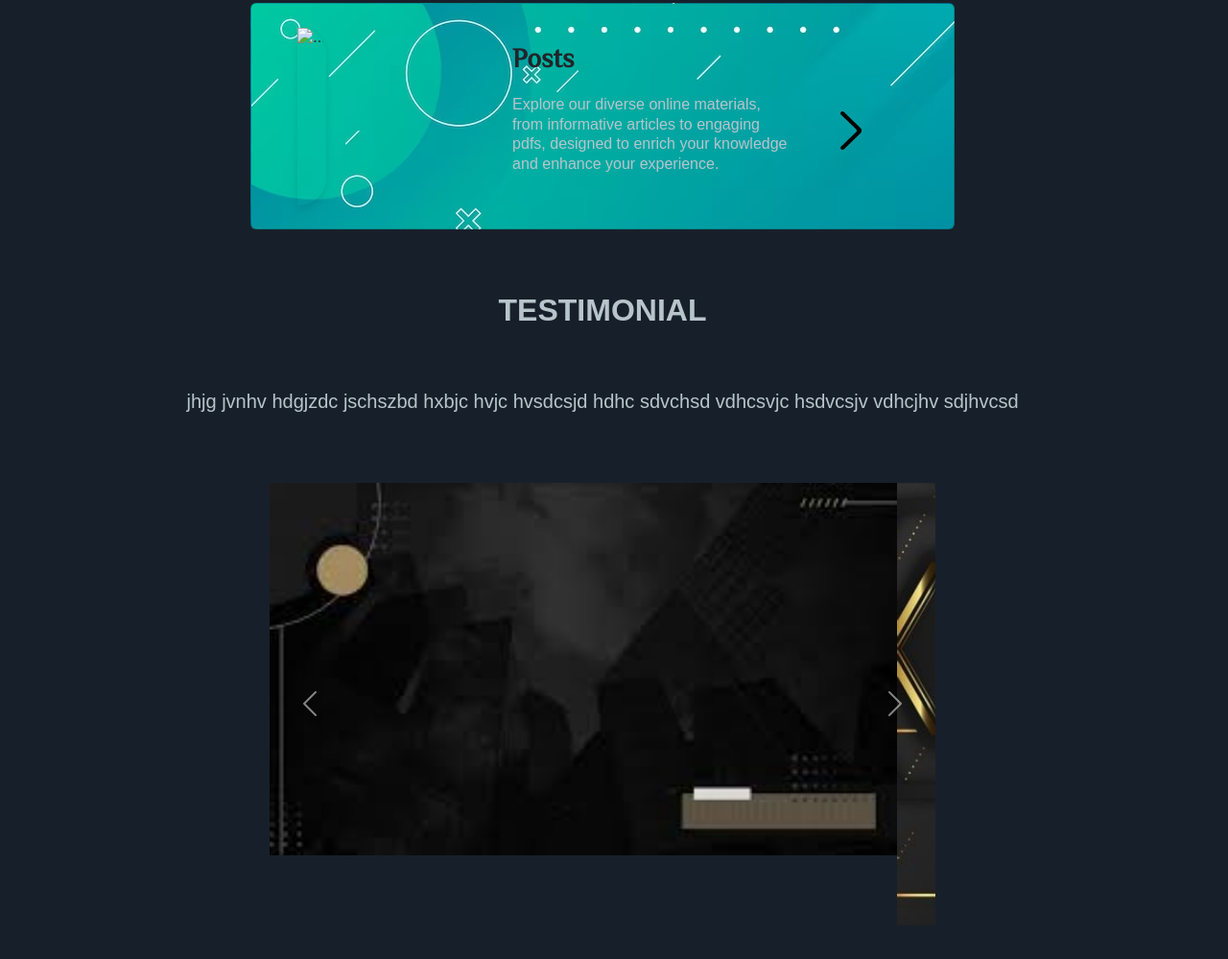
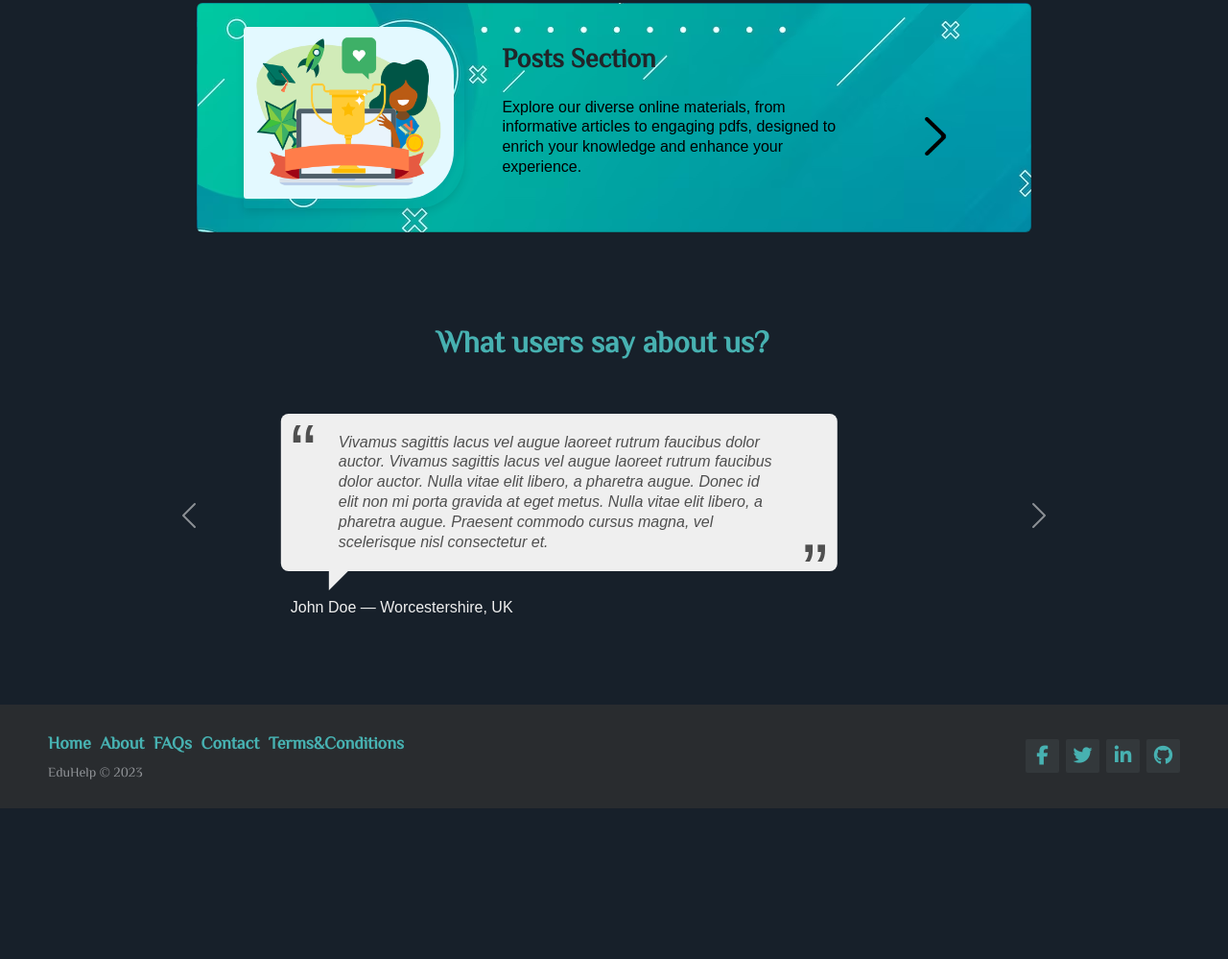
Before and after one commit to shreya-0605/eduhelp, a website: page home.html in a window 1280 px wide. Shown: the part 863-1862 px from the top of the page at 96% size. After the commit the page ends 1705 px from the top, so only its background shows below. Drawn offline with nearby package versions, Linux system fonts and the light colour scheme; sample sign-in values are in the browser's storage.

Commit message:
homepage done

```diff
--- a/home.css
+++ b/home.css
@@ -1,6 +1,17 @@
-body{
-  background-color: black;
+html,
+body {
+	scroll-behavior: smooth;
 }
+
+body {
+	font-family: "Montserrat", sans-serif;;
+	font-size: 16px;
+	font-weight: 400;
+	line-height: 1.3rem;
+	color: #b8c4cc;
+	background-color: #17202a;
+}
+
 .navbar{
   display:flex;
   width: 100%;
@@ -19,7 +30,6 @@ body{
   text-shadow: 0.8px 0.8px rgba(222, 219, 219, 0.992);
   cursor: pointer;
   padding-top: 16px;
-
 }
 
 .nav-content{
@@ -30,9 +40,6 @@ body{
  padding-left: 40px;
  padding-right: 40px;
  height: 100%;
-}
-.row.col-12{
-  margin-top: 50px;
 }
 
 .icon-link,.logo{
@@ -59,9 +66,16 @@ body{
 }
 
 /* cards */
+.row.col-12.justify-content-center{
+  padding: 0px;
+}
 .card.col-8.mb-4{
   display: flex;
   background-image: url(images/p3.jpg);
+}
+
+.col-9.card-text{
+  color: #000;
 }
 
 .image-box {
@@ -72,16 +86,18 @@ body{
 }
 
 .card-img-top {
-  width: 90%; /* Make the image fill the container */
+  width: 95%; /* Make the image fill the container */
   height: auto; /* Maintain aspect ratio */
   border-radius: 3px 50px 50px 3px; /* In case the image is not a perfect fit */
   margin-left: 0%;
 }
 
+#blog-image{
+  height: 95%;
+}
 .arrow {
-  padding:7% 5% ;
+  padding:7% 10% ;
   justify-content: center;
-
 }
 
 .arrow img {
@@ -107,197 +123,181 @@ body{
 
 }
 
-@import url("https://fonts.googleapis.com/css2?family=Montserrat:ital,wght@0,200;0,300;0,400;0,500;0,600;0,700;0,800;1,200;1,300;1,400;1,500;1,600;1,700;1,800&display=swap");
-
-/* ------------------------------------
-    CSS Variables
------------------------------------- */
-
-:root {
-	/* Colors */
-	--primary: #17202a;
-	--secondary: #ffffff;
-	--acent: #bd2a28;
-	--white: #ffffff;
-	--text-color: #b8c4cc; /* Text Color */
-	--border-color: #888888; /* Border Color */
-
-	--drop-shadow: rgba(0, 0, 0, 0.2);
-	--inner-shadow: rgba(0, 0, 0, 0.2);
-	--inner-shadow-2: rgba(255, 255, 255, 0.2);
-
-	/* Font-family */
-	--font-primary: "Montserrat", sans-serif;
-	--font-secondary: "Montserrat", sans-serif;
-
-	/* Font-size */
-	--text-small: 13px;
-	--base-text: 16px;
-	--text-large: 18px;
-
-	--heading1: 42px;
-	--heading2: 33px;
-	--heading3: 28px;
-	--heading4: 23px;
-	--heading5: 19px;
-
-	/* Line height */
-	--text-small-line-height: 1rem;
-	--base-line-height: 1.3rem;
-	--text-large-line-height: 1.4rem;
-
-	--heading1-line-height: 3.1rem;
-	--heading2-line-height: 2.5rem;
-	--heading3-line-height: 2.1rem;
-	--heading4-line-height: 1.7rem;
-	--heading5-line-height: 1.4rem;
-
-	/* Font weight */
-	--fontWeight-regular: 400;
-	--fontWeight-medium: 500;
-	--fontWeight-semibold: 600;
-	--fontWeight-bold: 900;
-
-	/* Spacing */
-
-	/* Padding */
-	--large-btn-padding: 12px 24px;
-	--small-btn-padding: 6px 16px;
-	--extra-small-btn-padding: 6px 14px;
-
-	/* Border & Line */
-	--box-border: 1px solid var(--border-color);
-	--line: 1px solid var(--border-color);
-
-	/* Shadow */
-	--drow-shadow: 0px 5px 20px 0px var(--drop-shadow);
-	--inner-shadow: 0px 0px 10px 0px var(--inner-shadow) inset;
-	--inner-shadow-2: 0px 0px 20px 0px var(--inner-shadow-2) inset;
-
-	/* Rounder, Radious, Circle */
-	--btn-radius: 12px;
-	--box-radius: 12px;
-
-	/* Transition */
-	--transition: all 0.3s ease-in-out;
-	--lazy-transition: all 0.6s ease-in-out;
+/* testimonials */
+.row.col-12.fs-2.mb-4.fw-semibold.justify-content-center{
+  font-family: 'Philosopher', sans-serif;
+  font-size: 50px;
+  font-weight: bold;
+  color: rgb(71, 177, 177);
+  margin-top: 80px;
 }
 
-/* ------------------------------------
-    Common Css / Class
------------------------------------- */
-
-html,
-body {
-	scroll-behavior: smooth;
+#content {
+  max-width: 600px;
+  margin: 40px auto;
 }
 
-body {
-	font-family: var(--font-primary);
-	font-size: var(--base-text);
-	font-weight: var(--fontWeight-regular);
-	line-height: var(--base-line-height);
-	color: var(--text-color);
-	background-color: var(--primary);
-	position: relative;
-	overflow-x: hidden;
+.testimonial blockquote {
+  margin: 10px 10px 0;
+  background: #efefef;
+  color: #000000ab;
+  padding: 20px 60px;
+  position: relative;
+  border: none;
+  border-radius: 8px;
+  font-style: italic;
 }
 
-p {
-	font-size: var(--base-text);
-	font-weight: var(--fontWeight-regular);
-	line-height: var(--base-line-height);
-	color: var(--text-color);
+.testimonial blockquote:before,
+.testimonial blockquote:after {
+  content: "\201C";
+  position: absolute;
+  font-size: 80px;
+  line-height: 1;
+  font-style: normal;
 }
 
-a {
-	text-decoration: none;
+.testimonial blockquote:before {
+  top: 0;
+  left: 10px;
 }
 
-a:hover {
-	text-decoration: none;
+.testimonial blockquote:after {
+  content: "\201D";
+  right: 10px;
+  bottom: -0.5em;
 }
 
-h1,
-h2,
-h3,
-h4,
-h5,
-h6 {
-	font-family: var(--font-primary);
-	color: var(--secondary);
-	font-weight: var(--fontWeight-bold);
+.testimonial div {
+  width: 0;
+  height: 0;
+  border-left: 0 solid transparent;
+  border-right: 20px solid transparent;
+  border-top: 20px solid #efefef;
+  margin: 0 0 0 60px;
 }
 
-.transition-lazy {
-	transition: var(--lazy-transition);
+.testimonial p {
+  margin: 8px 0 0 20px;
+  text-align: left;
+  color: #efefef;
 }
 
-.fill-btn {
-	font-size: var(--base-text);
-	font-weight: var(--fontWeight-regular);
-	color: var(--white);
-	outline: none;
-	cursor: pointer;
-	border: 1px solid var(--acent);
-	background-color: var(--acent);
-	transition: var(--transition);
+#carouselExampleAutoplaying{
+  /* background-color: #212121; */
+  width: 80%;
 }
 
-.fill-btn:hover {
-	background-color: #cc3333;
-	color: var(--white);
-	box-shadow: inset 0 0px 10px 5px #750c0c;
+/* footer */
+@import url(https://fonts.googleapis.com/css?family=Roboto:400,500,300,700);
+
+footer {
+
+  width: 100%;
+  margin-top: 50px;
+  display: inline-block;
+  background: #ccc;
+  height: auto;
+  text-align: center;
+  font-size: 22px;
+  font-weight: 700;
 }
 
-.outline-btn {
-	font-family: var(--font-primary);
-	font-weight: var(--fontWeight-regular);
-	color: var(--white);
-	border: 1px solid var(--acent);
-	padding: var(--btn-padding);
-	transition: var(--transition);
+.footer-distributed {
+  background-color: #292c2f;
+  box-shadow: 0 1px 1px 0 rgba(0, 0, 0, 0.12);
+  box-sizing: border-box;
+  width: 100%;
+  text-align: left;
+  font: 16px 'Philosopher', sans-serif;
+  padding: 30px 50px;
+  margin-bottom: 0%;
 }
 
-.outline-btn:hover {
-	background-color: var(--acent);
-	color: var(--white);
-	border: 1px solid var(--acent);
+.footer-distributed .footer-left p {
+  color: #8f9296;
+  font-size: 14px;
+  margin: 0;
+}
+/* Footer links */
+
+.footer-distributed p.footer-links {
+  font-size: 18px;
+  font-weight: bold;
+  color: rgb(71, 177, 177);
+  margin: 0 0 10px;
+  padding: 0;
+  transition: ease .25s;
 }
 
-.btn-large {
-	font-size: var(--base-text);
-	padding: var(--large-btn-padding);
-	border-radius: var(--btn-radius);
+.footer-distributed p.footer-links a {
+  display: inline-block;
+  line-height: 1.2;
+  text-decoration: none;
+  color: inherit;
+  transition: ease .25s;
 }
 
-.btn-small {
-	font-size: var(--text-small);
-	padding: var(--small-btn-padding);
-	border-radius: 8px;
+.footer-distributed .footer-links a:before {
+  content: " ";
+  font-size: 20px;
+  left: 0;
+  color: #fff;
+  display: inline-block;
+  padding-right: 5px;
 }
 
-/* Icons */
-.outline-icon {
-	font-size: var(--text-small);
-	font-weight: var(--fontWeight-regular);
-	color: var(--text-color);
-	cursor: pointer;
-	outline: none !important;
-	display: flex;
-	justify-content: center;
-	align-items: center;
+.footer-distributed .footer-links .link-1:before {
+  content: none;
 }
 
-.outline-icon:hover,
-.outline-icon.active {
-	background-color: var(--acent);
-	color: var(--white);
+.footer-distributed .footer-right {
+  float: right;
+  margin-top: 6px;
+  max-width: 180px;
 }
 
-.fill-icon {
-	font-size: var(--text-small);
-	font-weight: var(--fontWeight-regular);
-	color: var(--acent);
-	cursor: pointer;
+.footer-distributed .footer-right a {
+  display: inline-block;
+  width: 35px;
+  height: 35px;
+  background-color: #33383b;
+  border-radius: 2px;
+  font-size: 20px;
+  color: rgb(71, 177, 177);
+  text-align: center;
+  line-height: 35px;
+  margin-left: 3px;
+  transition:all .25s;
 }
+
+.footer-distributed .footer-right a:hover{
+  transform:scale(1.1);
+  -webkit-transform:scale(1.1);
+}
+
+.footer-distributed p.footer-links a:hover{
+  text-decoration:underline;
+}
+
+/* greetings */
+.row.col-12{
+  margin-top: 100px;
+}
+
+.row.col-12{
+  padding: 0 20%;
+  margin-bottom: 50px;
+  color: #efefefb3;
+  font-size: 18px;
+  text-align: center;
+  font-family:'Segoe UI', Tahoma, Geneva, Verdana, sans-serif
+}
+
+#msg, #greet{
+  text-align: center;
+  font-family: 'Philosopher', sans-serif;
+  font-style: bold;
+  font-size: 30px;
+  color: rgb(71, 177, 177);
+}
--- a/home.html
+++ b/home.html
@@ -10,10 +10,14 @@
     <link rel="preconnect" href="https://fonts.gstatic.com" crossorigin>
     <link href="https://fonts.googleapis.com/css2?family=Philosopher&display=swap" rel="stylesheet">
     <link rel="stylesheet" href="home.css">
+    <script src="https://kit.fontawesome.com/9d4b46e440.js" crossorigin="anonymous"></script>
+    <link rel="preconnect" href="https://fonts.googleapis.com">
+    <link rel="preconnect" href="https://fonts.gstatic.com" crossorigin>
+    <link href="https://fonts.googleapis.com/css2?family=Dancing+Script&display=swap" rel="stylesheet">
   </head>
 
   <body class="" style="height: 1550px;">
-
+    <!-- NAVBAR -->
     <nav class="navbar">
       <div class="nav-content">
         <div class="logo">
@@ -34,12 +38,17 @@
         </div>
       </div>
     </nav>
+
+    <!-- Greetings -->
     <div class="row col-12">
       <h2 id="msg"></h2>
       <h2 id="greet"></h2>
+      <p>Welcome to our one-stop academic hub!</p>
+      <p>"Unlock a world of study materials, collaborative doubt-solving, and a vibrant community. Connect, share, and excel on our student portal—<i>a place where learning meets seamless collaboration.</i>"</p>
     </div>
 
-  <div class="row col-12 justify-content-center " style="padding:30px;">
+    <!-- 3 sections -->
+    <div class="row col-15 justify-content-center">
       <div class="card col-8 mb-4">
         <div class=" row m-4">
           <div class="col-4 d-flex">
@@ -49,15 +58,17 @@
           </div>
 
           <div class="col-8 card-body">
-            <h5 class="card-title">Material Section</h5>
+            <h5 class="card-title">Materials Section</h5>
             <div class="row">
               <p class="col-9 card-text">Explore our diverse online materials, from informative articles to engaging pdfs, designed to enrich your knowledge and enhance your experience.</p>
-              <a href="material/matsec.html" class=" col-1 arrow"><img class="image" src="images/arrow.png"></a></div>
-
+              <a href="material/matsec.html" class="col-2 arrow"><img class="image" src="images/arrow.png"></a>
             </div>
           </div>
         </div>
-  <div class="row col-12 justify-content-center " style="padding:30px;">
+      </div>
+    </div>
+
+    <div class="row col-15 justify-content-center">
       <div class="card col-8 mb-4">
         <div class=" row m-4">
           <div class="col-4 d-flex">
@@ -67,51 +78,81 @@
           </div>
 
           <div class="col-8 card-body">
-            <h5 class="card-title">Doubts</h5>
+            <h5 class="card-title">Doubts Section</h5>
             <div class="row">
               <p class="col-9 card-text">Explore our diverse online materials, from informative articles to engaging pdfs, designed to enrich your knowledge and enhance your experience.</p>
-              <a href="" class=" col-1 arrow"><img class="image" src="images/arrow.png"></a></div>
-
+              <a href="material/matsec.html" class="col-2 arrow"><img class="image" src="images/arrow.png"></a>
             </div>
           </div>
         </div>
-  <div class="row col-12 justify-content-center " style="padding:30px;">
+      </div>
+    </div>
+
+    <div class="row col-15 justify-content-center">
       <div class="card col-8 mb-4">
         <div class=" row m-4">
           <div class="col-4 d-flex">
             <div class="image-box">
-              <img src="images/" class="card-img-top" alt="...">
+              <img src="images/blog-mathletics-achievement.png" class="card-img-top" id="blog-image" alt="...">
             </div>
           </div>
 
           <div class="col-8 card-body">
-            <h5 class="card-title">Posts</h5>
+            <h5 class="card-title">Posts Section</h5>
             <div class="row">
               <p class="col-9 card-text">Explore our diverse online materials, from informative articles to engaging pdfs, designed to enrich your knowledge and enhance your experience.</p>
-              <a href="material/matsec.html" class=" col-1 arrow"><img class="image" src="images/arrow.png"></a></div>
-
+              <a href="material/matsec.html" class="col-2 arrow"><img class="image" src="images/arrow.png"></a>
+            </div>
+          </div>
         </div>
       </div>
     </div>
 
-
+    <!-- Testimonial -->
     <div class="row col-12 fs-2 mb-4 fw-semibold justify-content-center">
-            TESTIMONIAL
+        What users say about us?
     </div>
-        <div class="row col-12 fs-5 mb-4 justify-content-center">
-            jhjg jvnhv  hdgjzdc jschszbd hxbjc hvjc hvsdcsjd hdhc sdvchsd vdhcsvjc hsdvcsjv vdhcjhv sdjhvcsd
-        </div>
-        <div class="row col-12 justify-content-center " style="height: 450px;">
+    <div class="row col-15 justify-content-center">
       <div id="carouselExampleAutoplaying" class="carousel slide col-8" data-bs-ride="carousel">
         <div class="carousel-inner">
           <div class="carousel-item active">
-                    <img src="images/images.jpeg" class="d-block w-100" alt="...">
+            <div id="content">
+              <div class="testimonial">
+              <blockquote>
+              Vivamus sagittis lacus vel augue laoreet rutrum faucibus dolor auctor. Vivamus sagittis lacus vel augue laoreet rutrum faucibus dolor auctor. Nulla vitae elit libero, a pharetra augue. Donec id elit non mi porta gravida at eget metus. Nulla vitae elit libero, a pharetra augue. Praesent commodo cursus magna, vel scelerisque nisl consectetur et.
+              </blockquote>
+              <div></div>
+              <p>
+              John Doe &mdash; Worcestershire, UK
+              </p>
+              </div>
+            </div>
           </div>
           <div class="carousel-item h-100">
-                    <img src="images/83601f3f9c2d81754ff92fbd96c0c6ac.jpg" class="d-block w-100" alt="...">
+            <div id="content">
+              <div class="testimonial">
+              <blockquote>
+              Vivamus sagittis lacus vel augue laoreet rutrum faucibus dolor auctor. Vivamus sagittis lacus vel augue laoreet rutrum faucibus dolor auctor. Nulla vitae elit libero, a pharetra augue. Donec id elit non mi porta gravida at eget metus. Nulla vitae elit libero, a pharetra augue. Praesent commodo cursus magna, vel scelerisque nisl consectetur et.
+              </blockquote>
+              <div></div>
+              <p>
+              John Doe &mdash; Worcestershire, UK
+              </p>
+              </div>
+            </div>
           </div>
           <div class="carousel-item">
-                    <img src="images/images.jpeg" class="d-block w-100" alt="...">
+            <div id="content">
+              <div class="testimonial">
+              <blockquote>
+              Vivamus sagittis lacus vel augue laoreet rutrum faucibus dolor auctor. Vivamus sagittis lacus vel augue laoreet rutrum faucibus dolor auctor. Nulla vitae elit libero, a pharetra augue. Donec id elit non mi porta gravida at eget metus. Nulla vitae elit libero, a pharetra augue. Praesent commodo cursus magna, vel scelerisque nisl consectetur et.
+              </blockquote>
+              <div></div>
+              <p>
+              John Doe &mdash; Worcestershire, UK
+              </p>
+              </div>
+            </div>
           </div>
         </div>
         <button class="carousel-control-prev" type="button" data-bs-target="#carouselExampleAutoplaying" data-bs-slide="prev">
@@ -125,6 +166,28 @@
       </div>
     </div>
 
+    <!-- footer -->
+		<footer class="footer-distributed">
+			<div class="footer-right">
+				<a href="#"><i class="fa fa-facebook"></i></a>
+				<a href="#"><i class="fa fa-twitter"></i></a>
+				<a href="#"><i class="fa fa-linkedin"></i></a>
+				<a href="#"><i class="fa fa-github"></i></a>
+			</div>
+
+			<div class="footer-left">
+				<p class="footer-links">
+					<a class="link-1" href="#">Home</a>
+					<a href="#">About</a>
+					<a href="#">FAQs</a>
+					<a href="#">Contact</a>
+          <a href="#">Terms&Conditions</a>
+				</p>
+
+				<p>EduHelp &copy; 2023</p>
+			</div>
+
+		</footer>
 
   <script src="https://cdn.jsdelivr.net/npm/bootstrap@5.3.2/dist/js/bootstrap.bundle.min.js" integrity="sha384-C6RzsynM9kWDrMNeT87bh95OGNyZPhcTNXj1NW7RuBCsyN/o0jlpcV8Qyq46cDfL" crossorigin="anonymous"></script>
   <script>
@@ -145,7 +208,7 @@
         if (!sessionStorage.getItem("user-creds"))
         window.location.href = 'login/login.html'
         else{
-                MsgHead.innerText = `Hello ${UserInfo.username}!`;
+            MsgHead.innerText = `Hey, ${UserInfo.username}!`;
             console.log(UserCreds);
         }
     }
```
Also changed, not shown: home.js (added, +24 -0 lines), images/blog-mathletics-achievement.png (added), images/download.jpg (added), images/post.png (added). Lines whose indentation alone changed are shown as unchanged.
